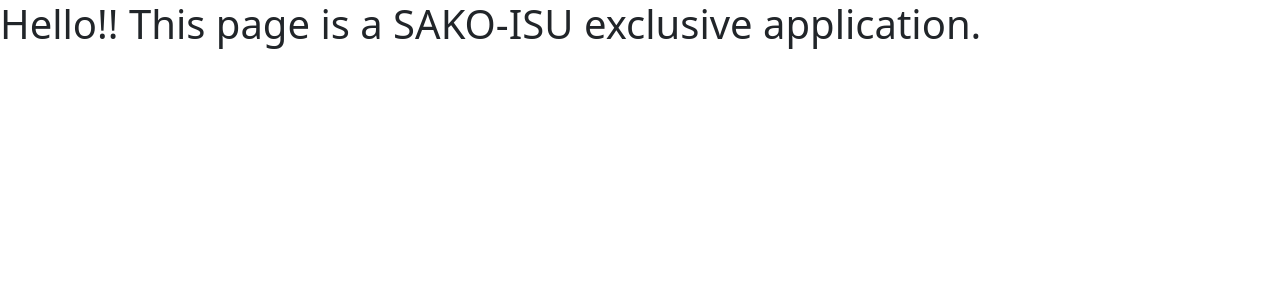
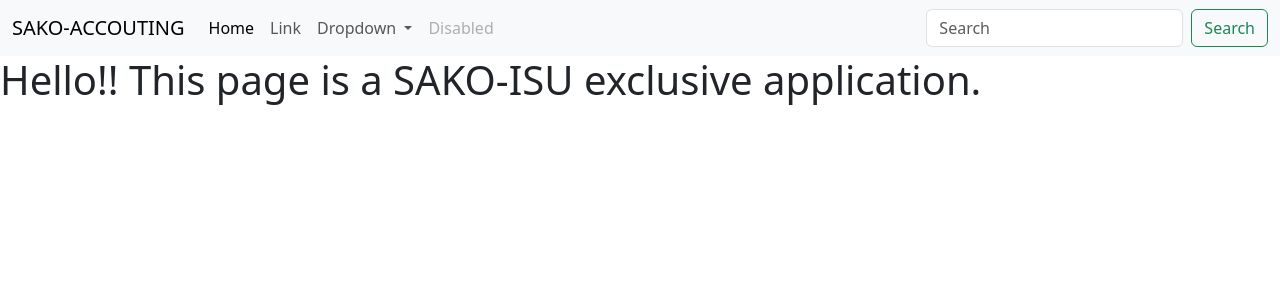
Before and after one commit to Takoyaki2116/SAKO-ISU-ACCOUTING, a Flask app: page /top in a window 1280 px wide. Shown: the top 300 px of the page. Run offline with Flask 3, Linux system fonts and the light colour scheme.

Commit message:
地味な変更をした

```diff
--- a/main.py
+++ b/main.py
@@ -2,6 +2,8 @@
 from flask import render_template
 from flask import redirect
 from flask import request
+
+from peewee import *
 
 app = Flask(__name__)
 
--- a/pyproject.toml
+++ b/pyproject.toml
@@ -7,7 +7,8 @@
 [tool.poetry.dependencies]
 python = ">=3.10.0,<3.12"
 flask = "^3.0.3"
-gnicorn = "^23.0.0"
+gunicorn = "^23.0.0"
+peewee = "^3.17.6"
 
 [tool.pyright]
 # https://github.com/microsoft/pyright/blob/main/docs/configuration.md
--- a/templates/top.html
+++ b/templates/top.html
@@ -10,6 +10,44 @@
   <script src="https://cdn.jsdelivr.net/npm/bootstrap@5.3.0/dist/js/bootstrap.bundle.min.js" integrity="sha384-geWF76RCwLtnZ8qwWowPQNguL3RmwHVBC9FhGdlKrxdiJJigb/j/68SIy3Te4Bkz" crossorigin="anonymous"></script>
 </head>
 <body>
+  <nav class="navbar navbar-expand-lg bg-body-tertiary">
+    <div class="container-fluid">
+      <a class="navbar-brand" href="#">SAKO-ACCOUTING</a>
+      <button class="navbar-toggler" type="button" data-bs-toggle="collapse" data-bs-target="#navbarSupportedContent" aria-controls="navbarSupportedContent" aria-expanded="false" aria-label="Toggle navigation">
+        <span class="navbar-toggler-icon"></span>
+      </button>
+      <div class="collapse navbar-collapse" id="navbarSupportedContent">
+        <ul class="navbar-nav me-auto mb-2 mb-lg-0">
+          <li class="nav-item">
+            <a class="nav-link active" aria-current="page" href="#">Home</a>
+          </li>
+          <li class="nav-item">
+            <a class="nav-link" href="#">Link</a>
+          </li>
+          <li class="nav-item dropdown">
+            <a class="nav-link dropdown-toggle" href="#" role="button" data-bs-toggle="dropdown" aria-expanded="false">
+              Dropdown
+            </a>
+            <ul class="dropdown-menu">
+              <li><a class="dropdown-item" href="#">Action</a></li>
+              <li><a class="dropdown-item" href="#">Another action</a></li>
+              <li><hr class="dropdown-divider"></li>
+              <li><a class="dropdown-item" href="#">Something else here</a></li>
+            </ul>
+          </li>
+          <li class="nav-item">
+            <a class="nav-link disabled">Disabled</a>
+          </li>
+        </ul>
+        <form class="d-flex" role="search">
+          <input class="form-control me-2" type="search" placeholder="Search" aria-label="Search">
+          <button class="btn btn-outline-success" type="submit">Search</button>
+        </form>
+      </div>
+    </div>
+  </nav>
   <h1>Hello!! This page is a SAKO-ISU exclusive application.</h1>
+
+
 </body>
 </html>
```
Also changed, not shown: 2 other files.
